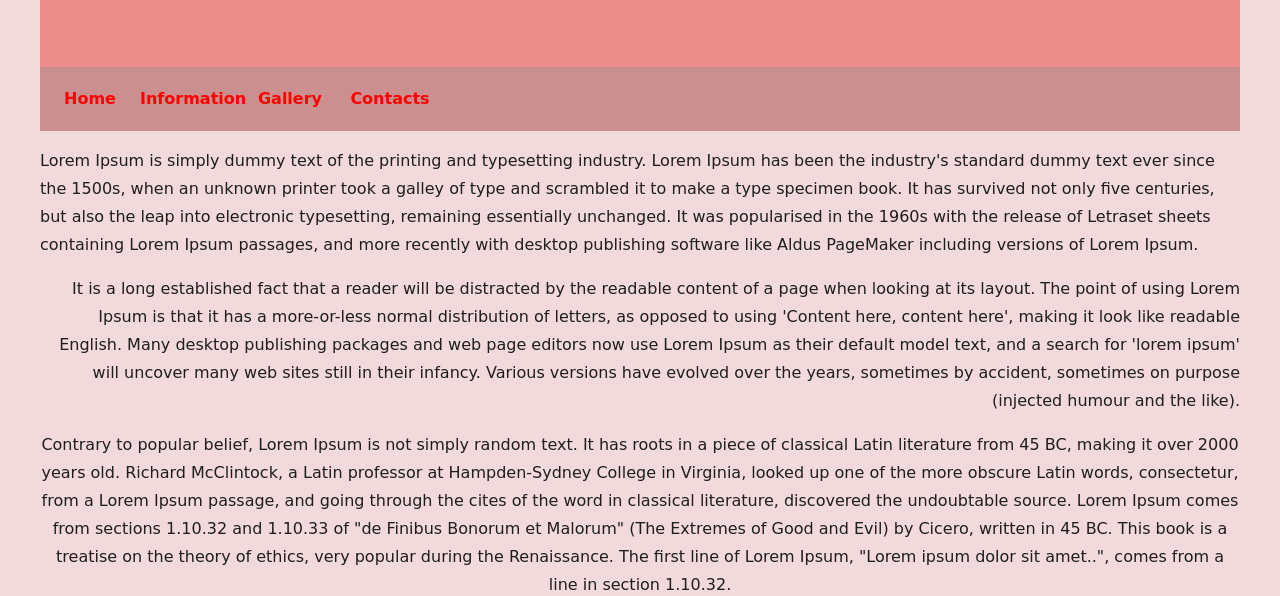
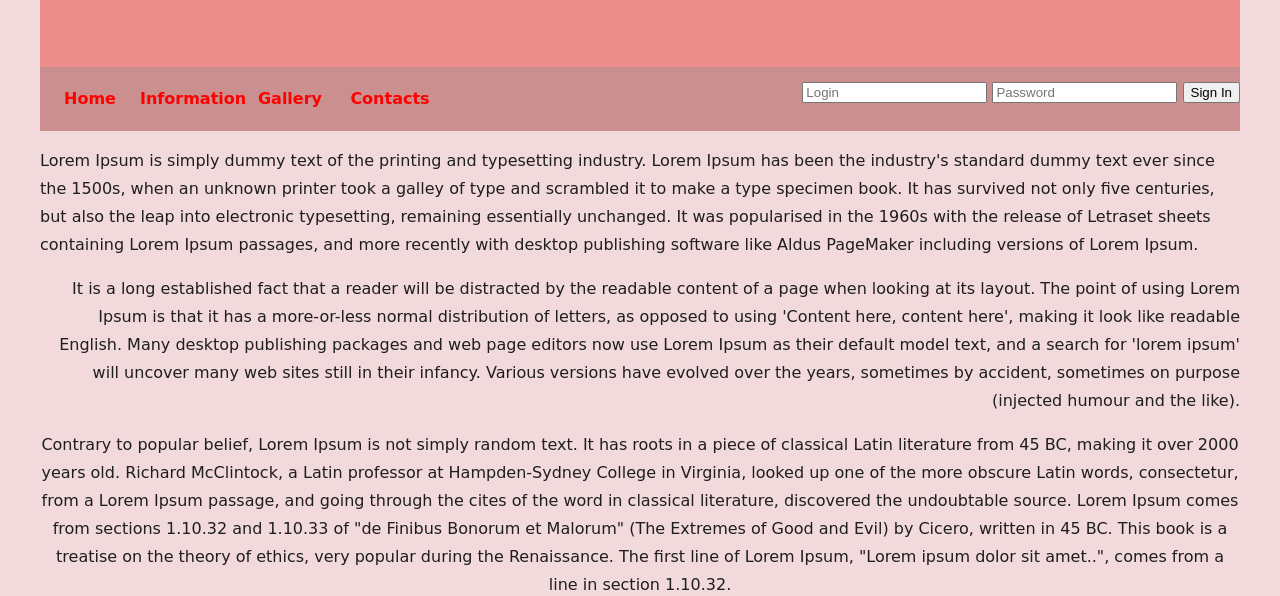
Before and after one commit to kronikss/myfirstsite, a plain HTML site: page index.html in a window 1280 px wide. Shown: the part 204-800 px from the top of the page. Drawn offline with Linux system fonts and the light colour scheme.

Commit message:
Update index.html

```diff
--- a/index.html
+++ b/index.html
@@ -17,6 +17,10 @@
 			<li><a href="gallery.html">Gallery</a></li>
 			<li><a href="form.html">Contacts</a></li>
 		</ul>
+		<form action='#'>
+			<input type='text' placeholder='Login' required>
+			<input type='password' placeholder='Password' required>
+			<input type='submit' value='Sign In'>
 	</nav>
 	<main>
 		<p>Lorem Ipsum is simply dummy text of the printing and typesetting industry. Lorem Ipsum has been the industry's standard dummy text ever since the 1500s, when an unknown printer took a galley of type and scrambled it to make a type specimen book. It has survived not only five centuries, but also the leap into electronic typesetting, remaining essentially unchanged. It was popularised in the 1960s with the release of Letraset sheets containing Lorem Ipsum passages, and more recently with desktop publishing software like Aldus PageMaker including versions of Lorem Ipsum.
```
